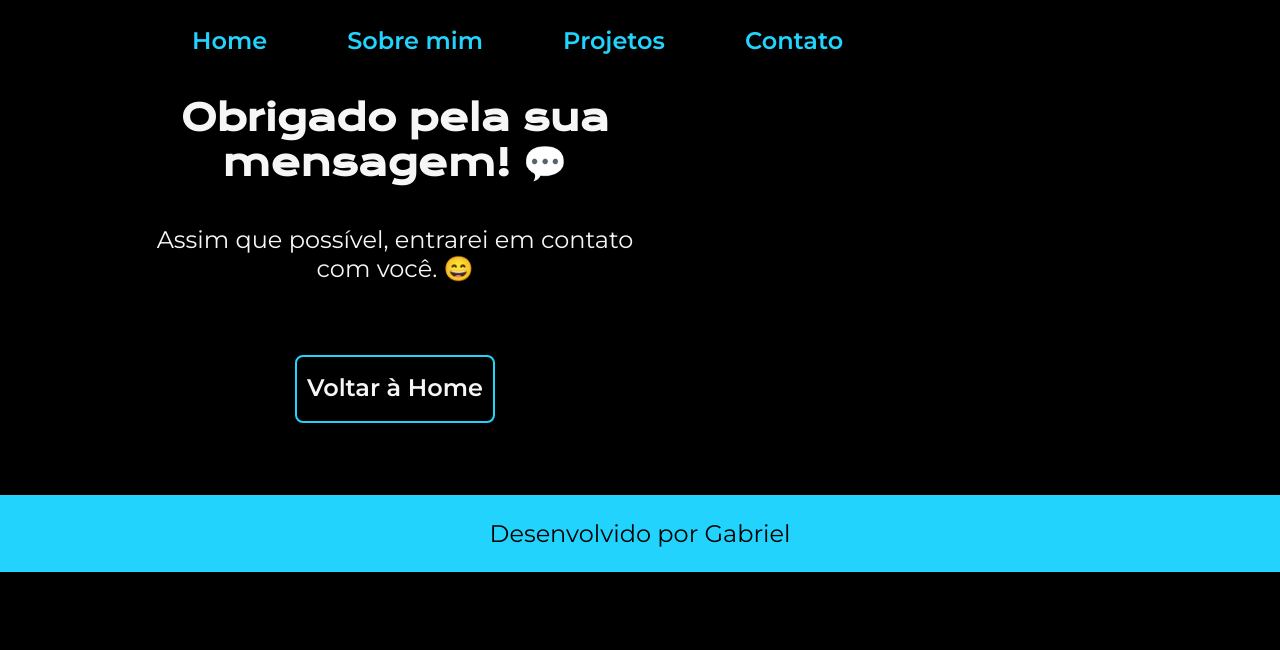
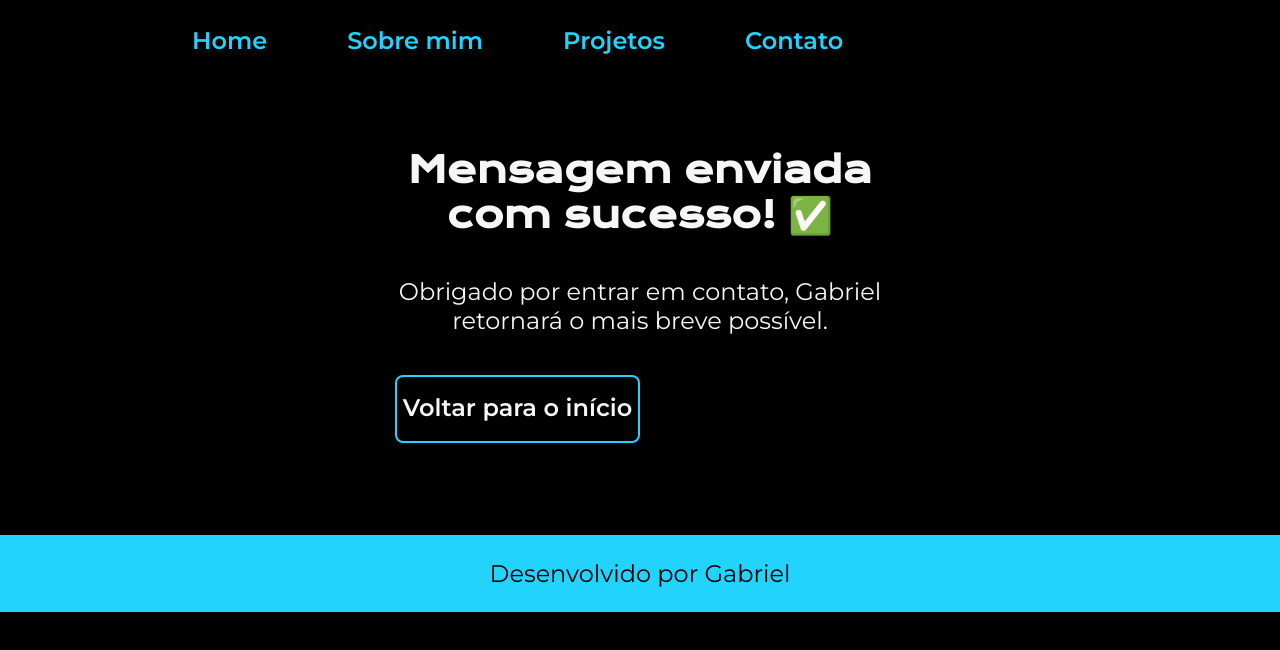
Before and after one commit to GabrielBGB/Portif-lio-Alura, a plain HTML site: page obrigado.html in a window 1280 px wide. Drawn offline with nearby package versions, Linux system fonts and the light colour scheme.

Commit message:
feito correções em algumas partes do codigo

```diff
--- a/obrigado.html
+++ b/obrigado.html
@@ -16,11 +16,11 @@
         </nav>
     </header>
 
-    <main class="apresentacao">
-        <section class="apresentacao__conteudo" style="text-align: center;">
-            <h1 class="apresentacao__conteudo__titulo">Obrigado pela sua mensagem! 💬</h1>
-            <p class="apresentacao__conteudo__texto">Assim que possível, entrarei em contato com você. 😄</p>
-            <a href="index.html" class="apresentacao__links__link" style="margin: 32px auto; width: 200px;">Voltar à Home</a>
+    <main class="apresentacao agradecimento">
+        <section class="apresentacao__conteudo">
+            <h1 class="apresentacao__conteudo__titulo">Mensagem enviada com sucesso! ✅</h1>
+            <p class="apresentacao__conteudo__texto">Obrigado por entrar em contato, Gabriel retornará o mais breve possível.</p>
+            <a class="apresentacao__links__link" href="index.html">Voltar para o início</a>
         </section>
     </main>
 
--- a/styles/style.css
+++ b/styles/style.css
@@ -346,3 +346,9 @@ button:hover {
 .formulario-contato button:hover {
     background-color: #1dd0f0;
 }
+
+.agradecimento {
+    text-align: center;
+    justify-content: center;
+    min-height: 60vh;
+}
```
